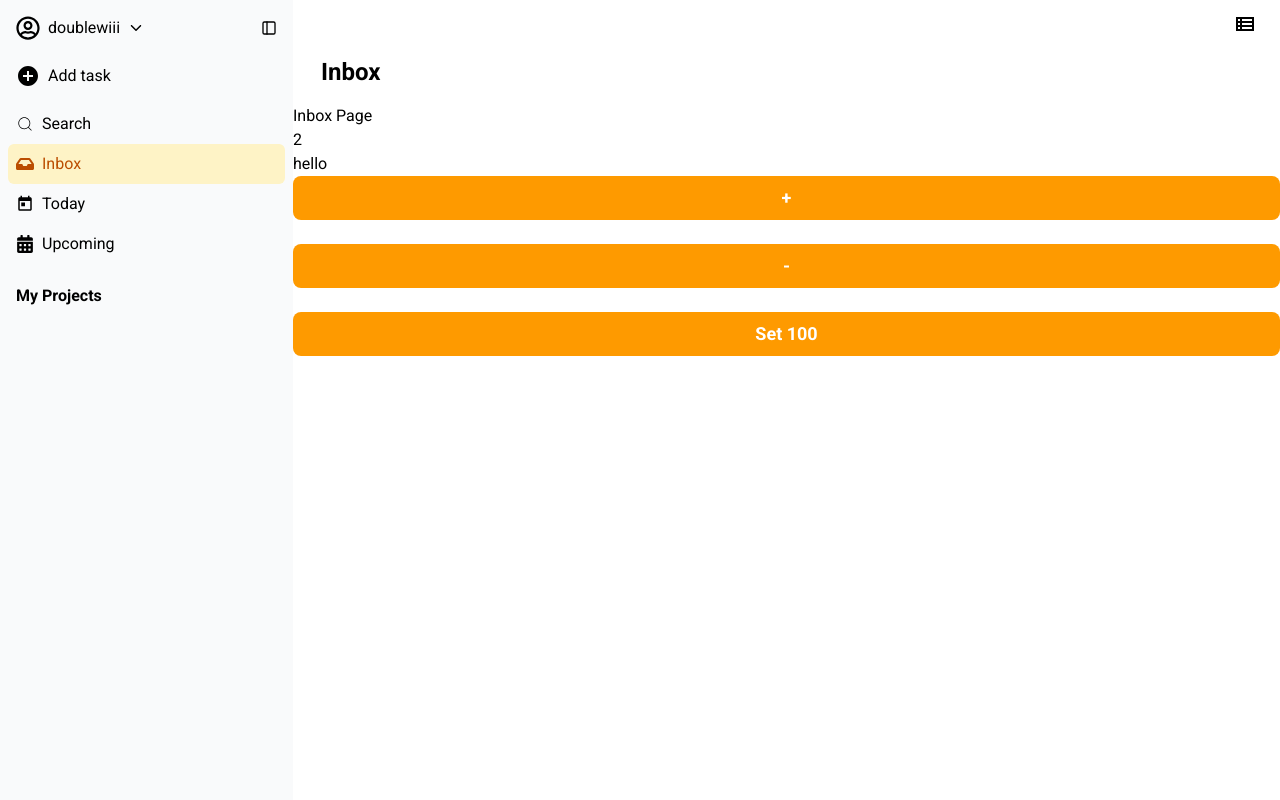
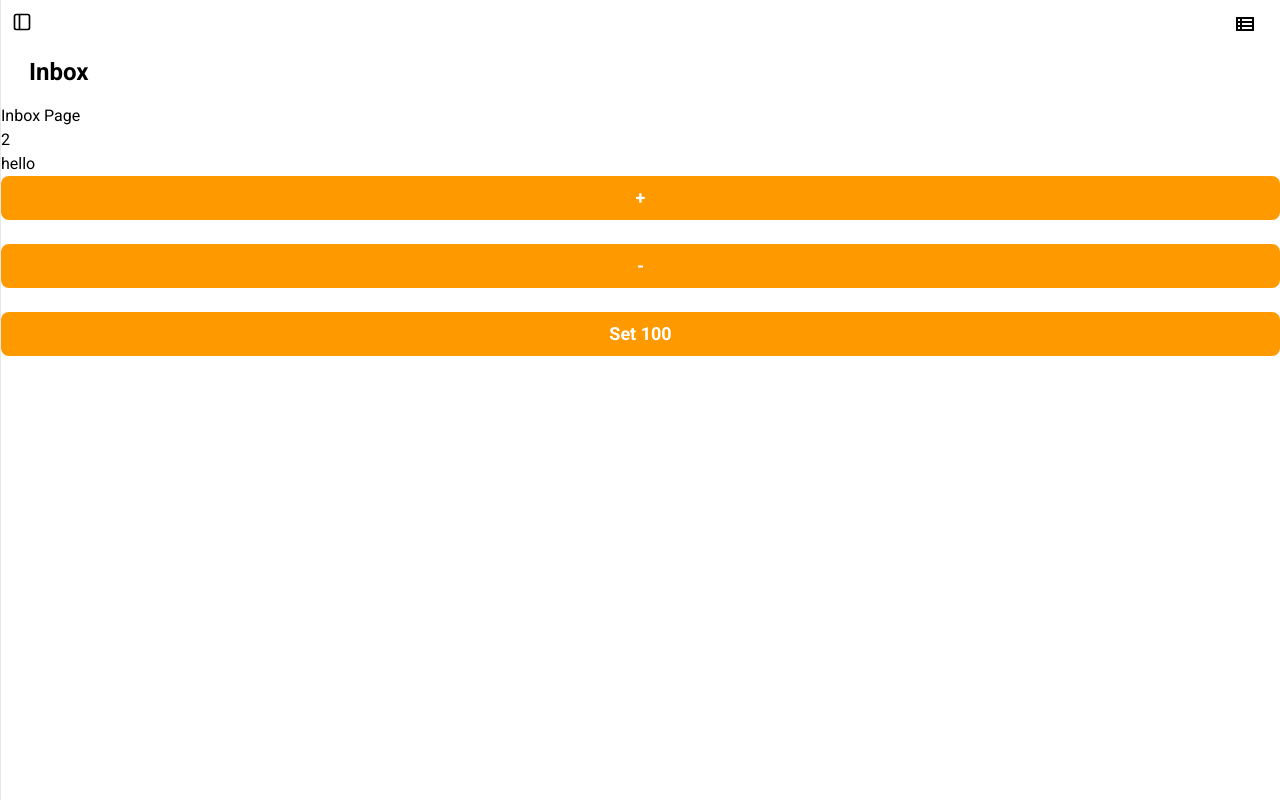
Before and after one commit to prakor/two-do-list-front, a React (Vite) app: page /app/inbox in a window 1280 px wide. Both pictures are taken after a click on the button 269 px from the left and 28 px from the top of the page. Built offline with nearby package versions, Linux system fonts and the light colour scheme.

Commit message:
feat: implement collapsible sidebar functionality with dynamic width adjustment

```diff
--- a/src/components/Sidebar/Sidebar.jsx
+++ b/src/components/Sidebar/Sidebar.jsx
@@ -1,3 +1,5 @@
+// src/components/Sidebar/Sidebar.jsx
+import { useState, useRef, useEffect } from "react";
 import { NavLink } from "react-router";
 import { FaRegUserCircle, FaInbox, FaCalendarAlt } from "react-icons/fa";
 import { FiSidebar } from "react-icons/fi";
@@ -7,10 +9,33 @@ import { CiSearch } from "react-icons/ci";
 import "./Sidebar.css";
 
 const Sidebar = () => {
+  const [isCollapsed, setIsCollapsed] = useState(false);
+  const [width, setWidth] = useState(280); // ความกว้างเริ่มต้น (px)
+  const [isResizing, setIsResizing] = useState(false);
+
+  const sidebarRef = useRef(null);
+  const minWidth = 220;
+  const maxWidth = 420;
+
+  // Toggle Collapse
+  const toggleCollapse = () => {
+    setIsCollapsed(!isCollapsed);
+  };
   return (
-    <nav className="h-screen w-95 flex flex-row bg-gray-50 relative">
+    <nav
+      // className="h-screen w-95 flex flex-row bg-gray-50 relative"
+      ref={sidebarRef}
+      className={`h-screen bg-gray-50 relative flex-shrink-0 transition-all duration-200 border-r border-gray-200 transition duration-400 ease-out`}
+      style={{
+        width: isCollapsed ? "0px" : `${width}px`,
+      }}
+    >
       {/* side bar */}
-      <div className="w-full">
+      <div
+        // className="w-full"
+        className={`h-full overflow-hidden ${isCollapsed ? "hidden" : "block"}`}
+        // className={`h-full overflow-hidden transition-all duration-200 ${isCollapsed ? "opacity-0 pointer-events-none w-0" : "opacity-100 w-full" }`}
+      >
         <div className="flex flex-row justify-between m-2">
           <button className="flex flex-row items-center p-2 rounded-md gap-2 hover:bg-gray-200 cursor-pointer">
             <div className="avatar">
@@ -22,7 +47,10 @@ const Sidebar = () => {
             <IoIosArrowDown />
           </button>
           <div className="flex flex-row items-center gap-2">
-            <button className="btn btn-ghost btn-sm rounded-md p-2 hover:bg-gray-200 cursor-pointer">
+            <button
+              onClick={toggleCollapse}
+              className="btn btn-ghost btn-sm rounded-md p-2 hover:bg-gray-200 cursor-pointer"
+            >
               <FiSidebar />
             </button>
           </div>
@@ -110,6 +138,14 @@ const Sidebar = () => {
         </div>
       </div>
       <div className="handle-navigator bg-gray-50 hover:bg-gray-200"></div>
+      {isCollapsed && (
+        <button
+          onClick={toggleCollapse}
+          className="p-3 hover:bg-gray-200 rounded-md cursor-pointer transition-discrete duration-200 ease-out"
+        >
+          <FiSidebar className="text-xl" />
+        </button>
+      )}
     </nav>
   );
 };
```
